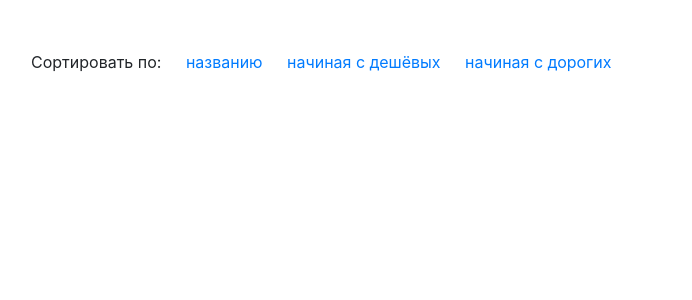
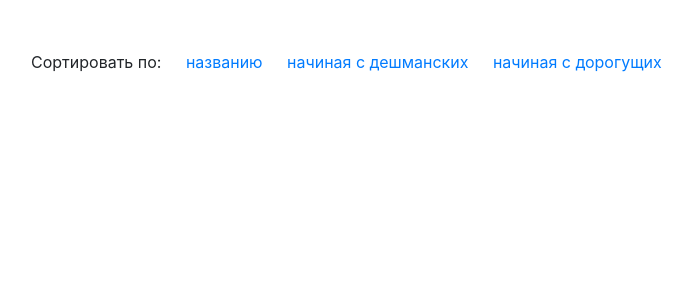
Before and after one commit to roman3222/Phone_app, a Django app: page /catalog/ in a window 1280 px wide. Shown: the part 78-378 px from the top of the page, without its empty margins (54-746 px from the left). Run offline with Django 3.2, Linux system fonts and the light colour scheme; data that the repository does not hold is empty; parts of the project's set-up code (start-up, migrations or seed data) failed here and were passed over; some libraries are stand-ins or nearby versions.

Commit message:
add actions_set

```diff
--- a/templates/catalog.html
+++ b/templates/catalog.html
@@ -13,8 +13,8 @@
     <div class="sort-block">
       <span class="sort-item">Сортировать по:</span>
       <a class="sort-item" href="?sort=name">названию</a>
-      <a class="sort-item" href="?sort=min_price">начиная с дешёвых</a>
-      <a class="sort-item" href="?sort=max_price">начиная с дорогих</a>
+      <a class="sort-item" href="?sort=min_price">начиная с дешманских</a>
+      <a class="sort-item" href="?sort=max_price">начиная с дорогущих</a>
     </div>
 
     <div class="content">
```
Also changed, not shown: .github/workflows/action_set.yml.
